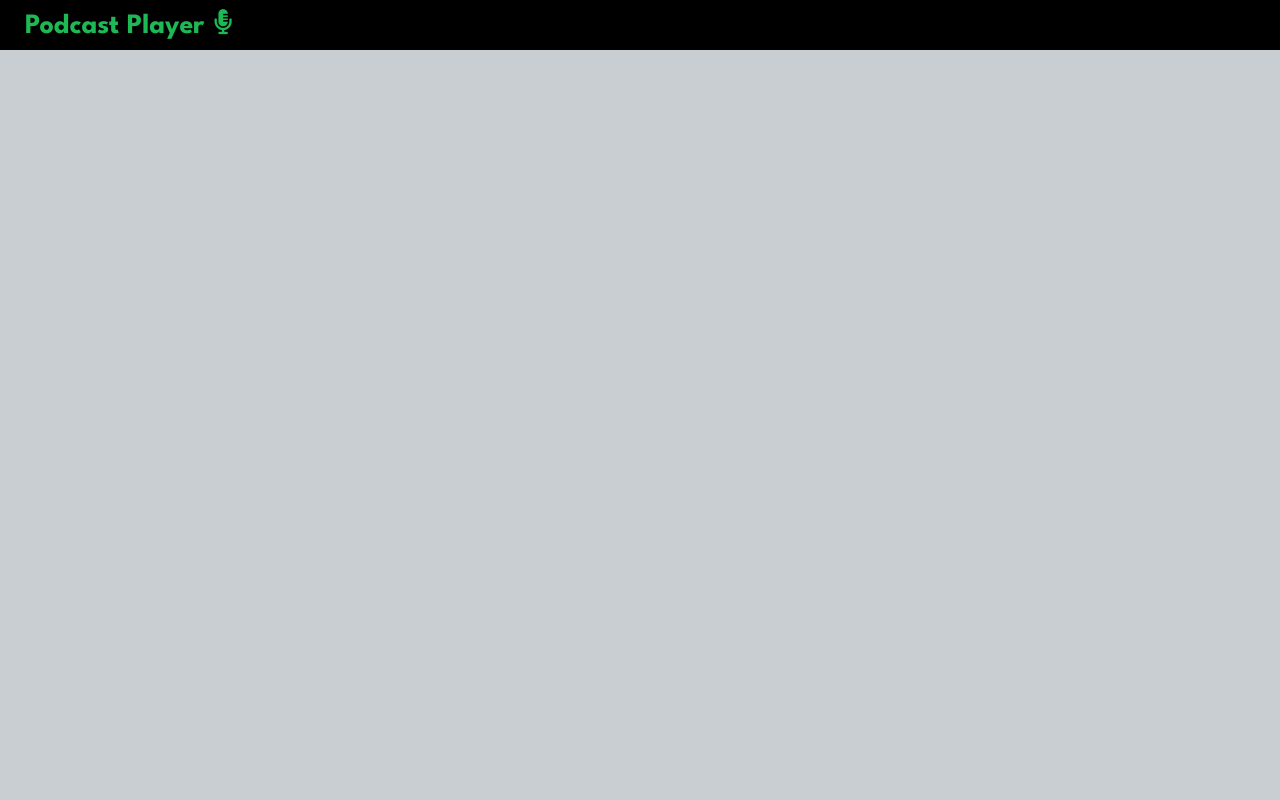
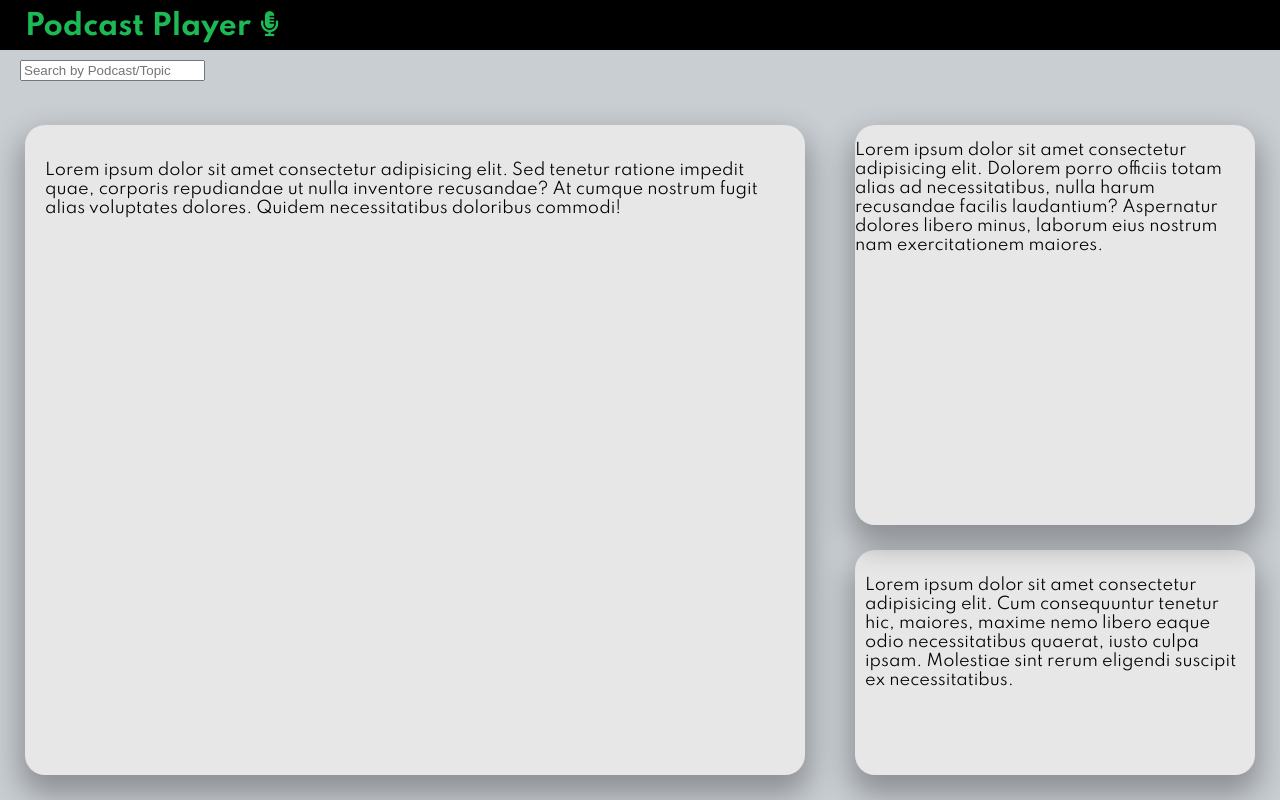
Before and after one commit to faradilshodov/podcast-player, a website: page public/index.html in a window 1280 px wide. Drawn offline with Linux system fonts and the light colour scheme.

Commit message:
Added UI for containers

```diff
--- a/public/index.html
+++ b/public/index.html
@@ -20,6 +20,29 @@
         </nav>
     </div>
 
+    <div class="page-wrapper">
+        <!-- Search Container -->
+        <div class="search-container">
+            <input type="text" id="searchInput" placeholder="Search by Podcast/Topic">
+        </div>
+
+        <!-- Main Container -->
+        <div class="main-container">
+            <p>Lorem ipsum dolor sit amet consectetur adipisicing elit. Sed tenetur ratione impedit quae, corporis repudiandae ut nulla inventore recusandae? At cumque nostrum fugit alias voluptates dolores. Quidem necessitatibus doloribus commodi!</p>
+        </div>
+
+        <!-- Player Container -->
+        <div class="player-container">
+            <div class="player">
+                <p>Lorem ipsum dolor sit amet consectetur adipisicing elit. Dolorem porro officiis totam alias ad necessitatibus, nulla harum recusandae facilis laudantium? Aspernatur dolores libero minus, laborum eius nostrum nam exercitationem maiores.</p>
+            </div>
+
+            <div class="queue">
+                <p>Lorem ipsum dolor sit amet consectetur adipisicing elit. Cum consequuntur tenetur hic, maiores, maxime nemo libero eaque odio necessitatibus quaerat, iusto culpa ipsam. Molestiae sint rerum eligendi suscipit ex necessitatibus.</p>
+            </div>
+        </div>
+    </div>
+
     <!-- Script -->
     <script src="script.js"></script>
 </body>
--- a/public/style.css
+++ b/public/style.css
@@ -1,4 +1,5 @@
-@import url('https://fonts.googleapis.com/css2?family=League+Spartan:wght@100..900&family=Roboto:ital,wght@0,100..900;1,100..900&display=swap');
+/* @import url('https://fonts.googleapis.com/css2?family=League+Spartan:wght@100..900&family=Roboto:ital,wght@0,100..900;1,100..900&display=swap'); */
+@import url('https://fonts.googleapis.com/css?family=Spartan:400,700&display=swap');
 
 html {
     box-sizing: border-box;
@@ -8,9 +9,10 @@ body {
     margin: 0;
     min-height: 100vh;
     background: #c9ced3;
-    font-family: 'League Spartan', sans-serif;
+    font-family: 'Spartan', sans-serif;
 }
 
+/* Navigation ------------------------------------------------- */
 .nav-wrapper {
     height: 50px;
     width: 100%;
@@ -21,7 +23,7 @@ body {
     display: flex;
     align-items: center;
     position: relative;
-    top: 13px;
+    top: 10px;
 }
 
 .nav-title {
@@ -35,6 +37,68 @@ body {
     color: #1DB954;
     font-size: 25px;
     position: relative;
-    top: -5px;
+    top: -3px;
     left: 10px;
 }
+
+/* Search Container ----------------------------------- */
+.search-container {
+    position: absolute;
+    top: 60px;
+    left: 20px;
+}
+
+/* Main Container ----------------------------------- */
+.page-wrapper {
+    display: flex;
+    flex-direction: row;
+    width: 100%;
+    height: calc(100vh - 50px);
+}
+
+.main-container {
+    display: flex;
+    flex-direction: column;
+    width: calc(100% - 500px);
+    height: calc(100% - 100px);
+    margin: 0 auto;
+    margin-top: 75px;
+    padding: 20px;
+    box-sizing: border-box;
+    background: #e7e7e7;
+    border-radius: 20px;
+    box-shadow: 0 15px 30px 5px rgba(0, 0, 0, 0.3);
+}
+
+.player-container {
+    display: flex;
+    flex-direction: column;
+    align-items: center;
+    width: 450px;
+    margin-top: 75px;
+}
+
+/* Player Container ----------------------------------- */
+
+/* Player */
+.player {
+    height: 400px;
+    width: 400px;
+    background: #e7e7e7;
+    border-radius: 20px;
+    box-shadow: 0 15px 30px 5px rgba(0, 0, 0, 0.3);
+    position: relative;
+}
+
+/* Queue */
+.queue {
+    background: #e7e7e7;
+    border-radius: 20px;
+    box-shadow: 0 15px 30px 5px rgba(0, 0, 0, 0.3);
+    height: calc(100% - 450px);
+    width: 400px;
+    margin-top: 25px;
+    padding: 10px;
+    box-sizing: border-box;
+
+}
```
